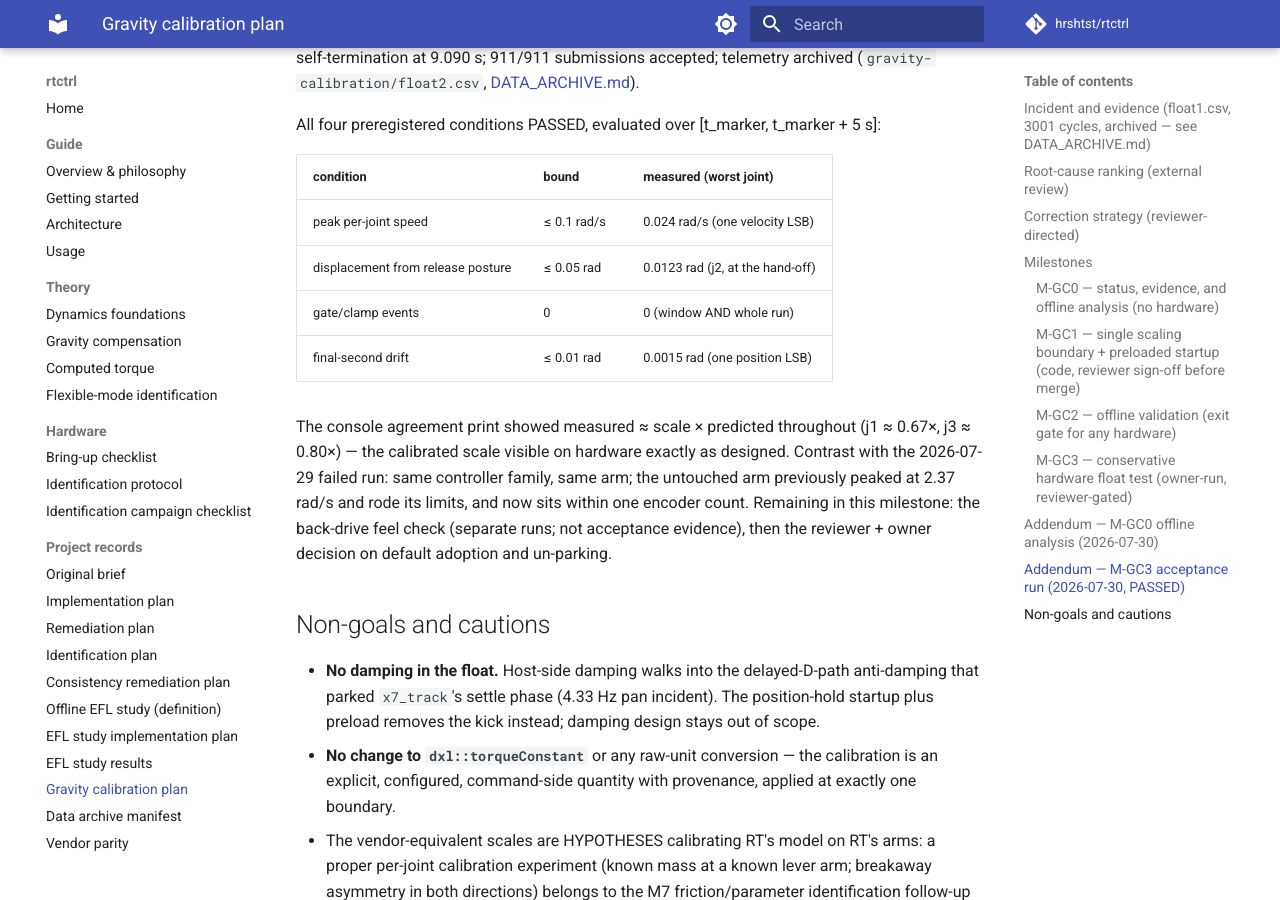
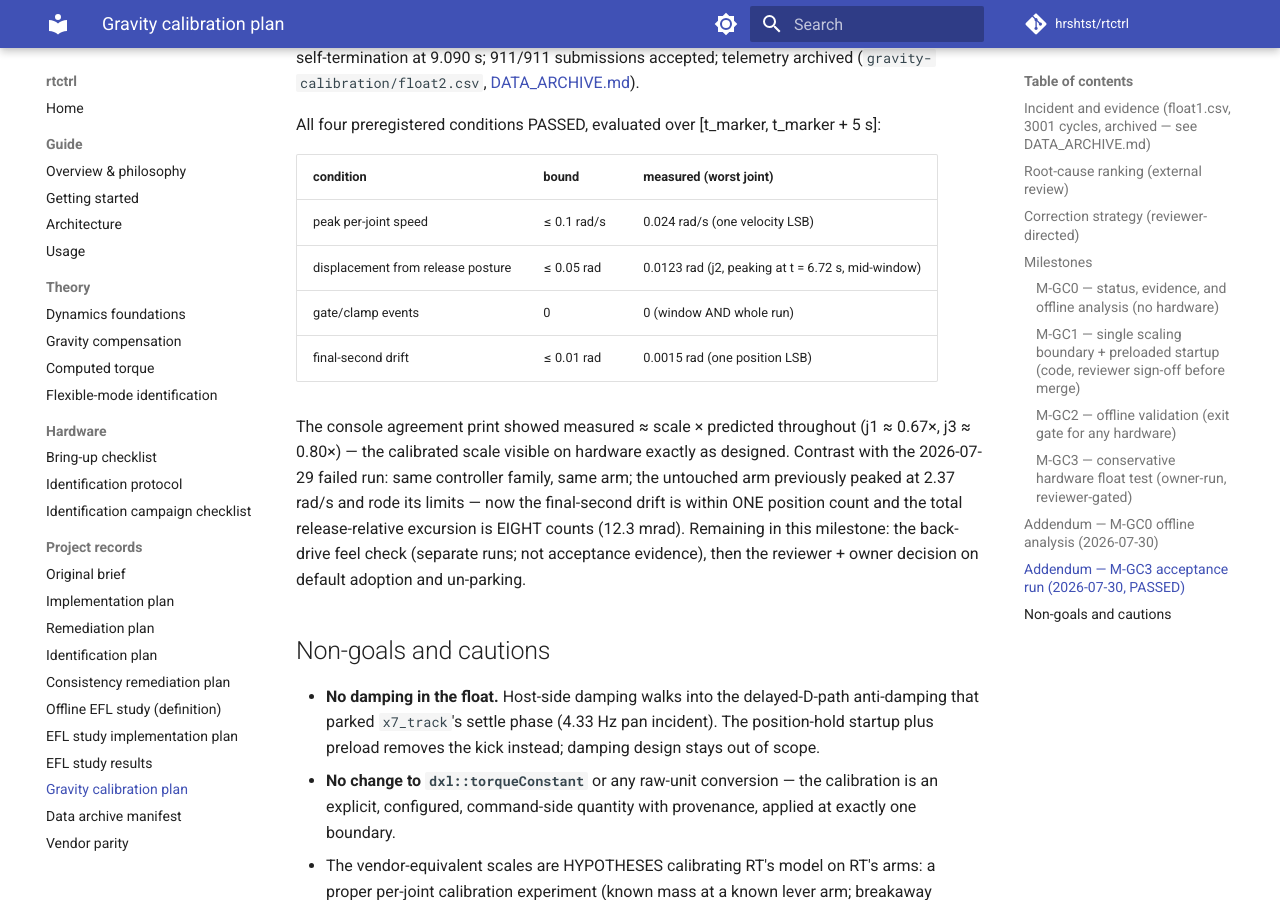
Before and after one commit to hrshtst/rtctrl, an MkDocs documentation site: the page built from docs/GRAVITY_CALIBRATION_PLAN.md, in a window 1280 px wide and 900 px high, scrolled down 6683 px. Built offline with MkDocs 1.6.1 and Material for MkDocs 9.7.7, drawn with Linux system fonts in a browser that asks for light colours; comment, search, counter and statistics services are not loaded.

Commit message:
docs: correct two M-GC3 evidence statements (review)
The j2 displacement maximum occurred at t = 6.72 s mid-window, not at
the hand-off, and 'within one encoder count' applies to the
final-second drift only — the total release-relative excursion was
eight position counts (12.3 mrad). Neither affects the pass.

```diff
--- a/docs/GRAVITY_CALIBRATION_PLAN.md
+++ b/docs/GRAVITY_CALIBRATION_PLAN.md
@@ -335,7 +335,7 @@ All four preregistered conditions PASSED, evaluated over
 | condition | bound | measured (worst joint) |
 |---|---|---|
 | peak per-joint speed | ≤ 0.1 rad/s | 0.024 rad/s (one velocity LSB) |
-| displacement from release posture | ≤ 0.05 rad | 0.0123 rad (j2, at the hand-off) |
+| displacement from release posture | ≤ 0.05 rad | 0.0123 rad (j2, peaking at t = 6.72 s, mid-window) |
 | gate/clamp events | 0 | 0 (window AND whole run) |
 | final-second drift | ≤ 0.01 rad | 0.0015 rad (one position LSB) |
 
@@ -343,10 +343,12 @@ The console agreement print showed measured ≈ scale × predicted
 throughout (j1 ≈ 0.67×, j3 ≈ 0.80×) — the calibrated scale visible on
 hardware exactly as designed. Contrast with the 2026-07-29 failed
 run: same controller family, same arm; the untouched arm previously
-peaked at 2.37 rad/s and rode its limits, and now sits within one
-encoder count. Remaining in this milestone: the back-drive feel check
-(separate runs; not acceptance evidence), then the reviewer + owner
-decision on default adoption and un-parking.
+peaked at 2.37 rad/s and rode its limits — now the final-second
+drift is within ONE position count and the total release-relative
+excursion is EIGHT counts (12.3 mrad). Remaining in this milestone:
+the back-drive feel check (separate runs; not acceptance evidence),
+then the reviewer + owner decision on default adoption and
+un-parking.
 
 ## Non-goals and cautions
 
```
